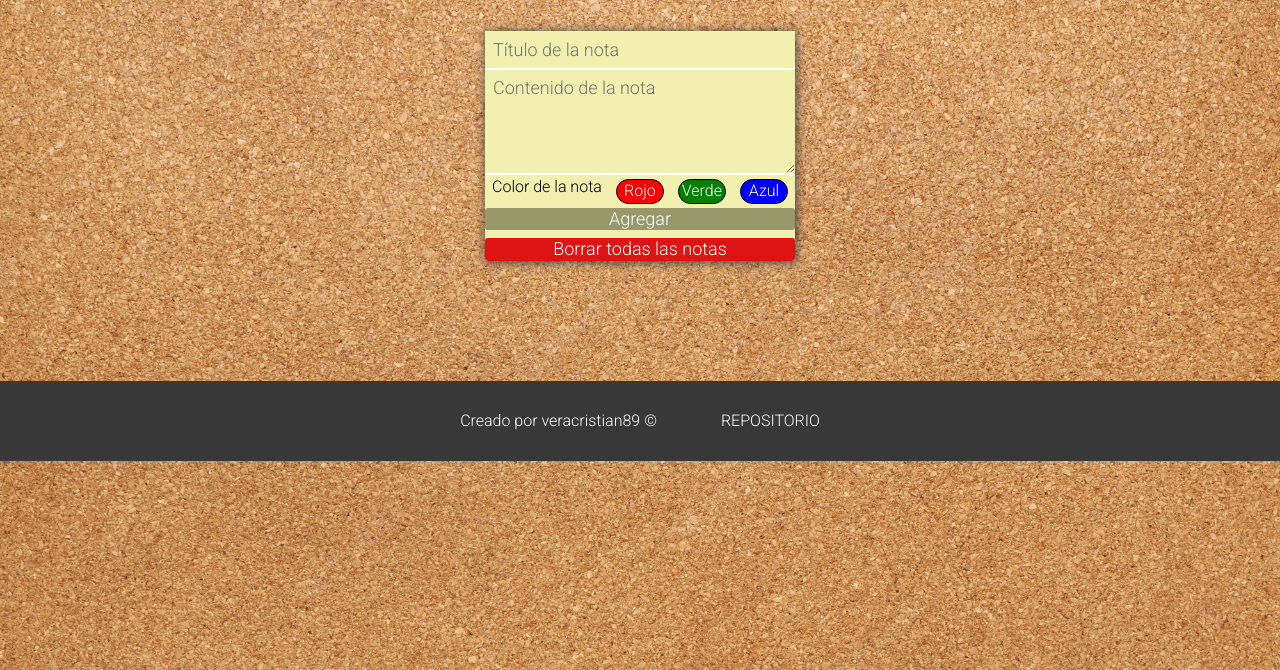
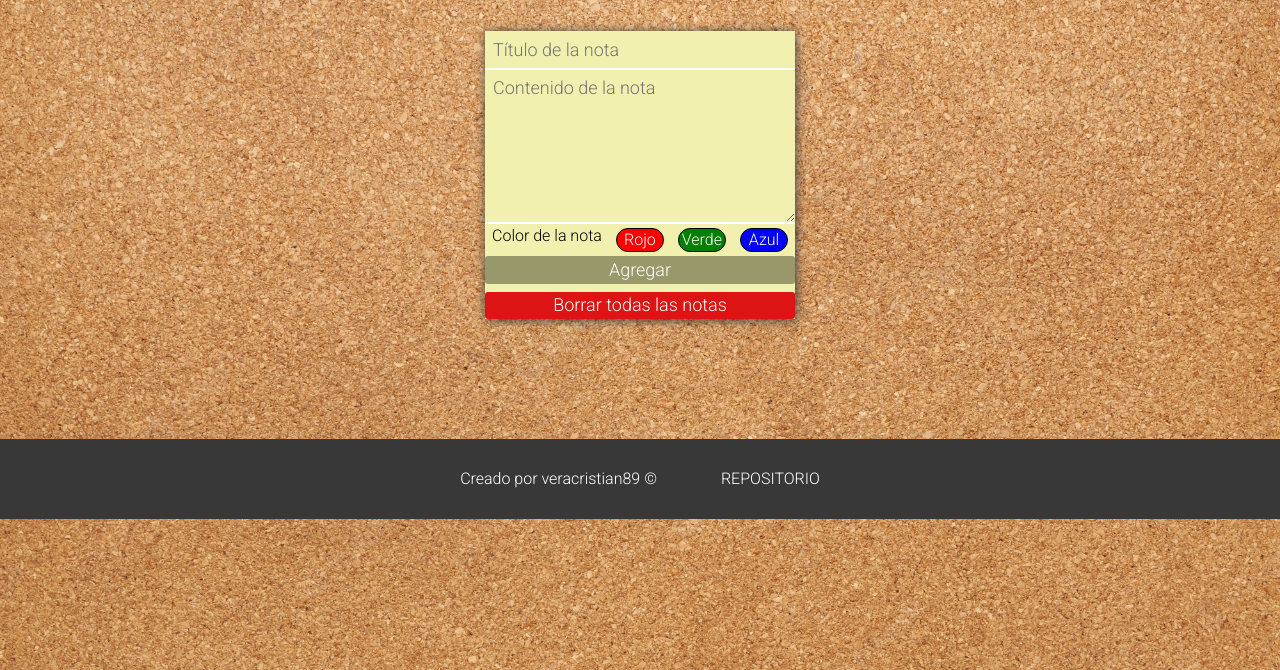
Before and after one commit to veracristian89/notas, a plain HTML site: page index.html in a window 1280 px wide. Shown: the part 130-800 px from the top of the page. Drawn offline with nearby package versions, Linux system fonts and the light colour scheme.

Commit message:
se cambia height del new note a 18rem

```diff
--- a/assets/css/style.css
+++ b/assets/css/style.css
@@ -25,7 +25,7 @@ body{
 .new-note{
     display: flex;
     justify-content: center;
-    height: 18vw;
+    height: 18rem;
 }
 
 .new-note__add-button{
```
